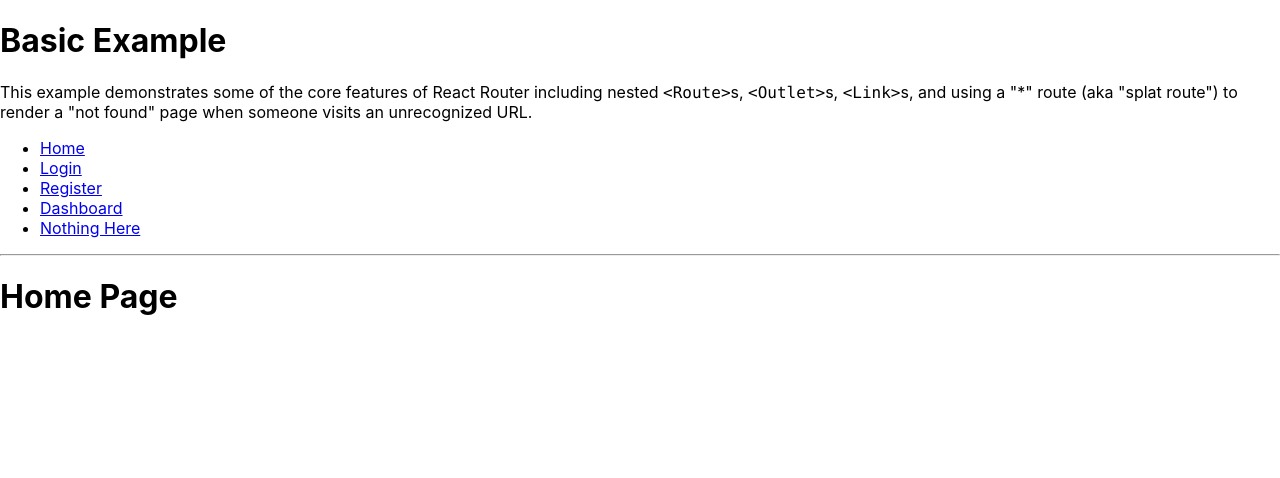
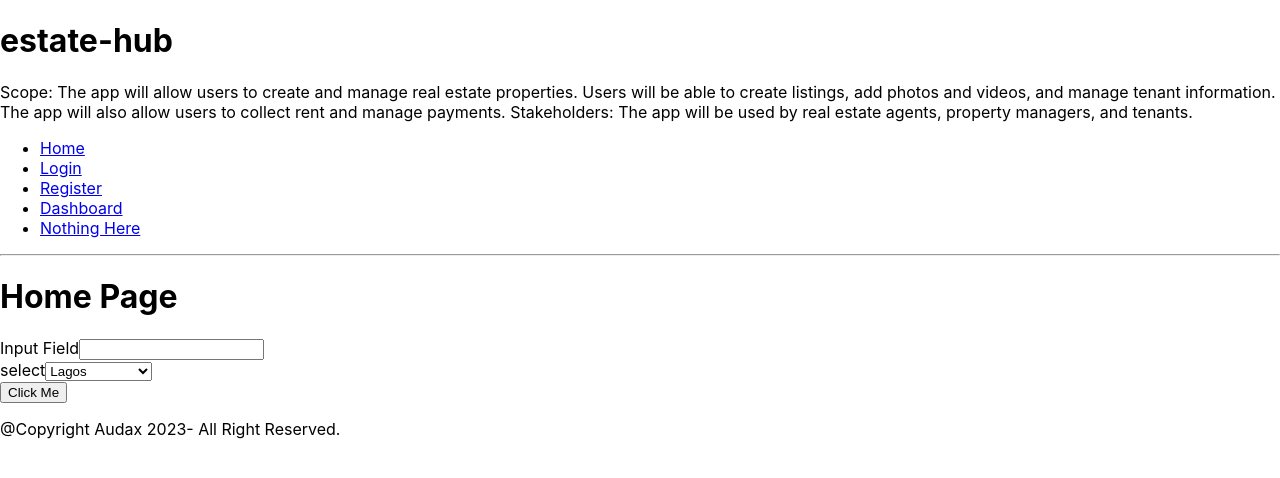
Before and after one commit to adebayoyeleye/estate-hub-frontend, a React (Create React App) app: page / in a window 1280 px wide. Shown: the top 478 px of the page. Built offline with nearby package versions, Linux system fonts and the light colour scheme.

Commit message:
setup: create reusable components
ceate reusable components like Header, Footer, Input, Button and Select

```diff
--- a/src/App.js
+++ b/src/App.js
@@ -1,8 +1,10 @@
-import { Routes, Route, Outlet, Link } from "react-router-dom";
+import { Routes, Route, Outlet } from "react-router-dom";
 import HomePage from './pages/HomePage';
 import RegisterPage from "./pages/RegisterPage";
 import LoginPage from "./pages/LoginPage";
 import DashboardPage from "./pages/DashboardPage";
+import Header from "./components/Header";
+import Footer from "./components/Footer";
 
 
 import './App.css';
@@ -10,16 +12,6 @@ import './App.css';
 function App() {
   return (
     <div>
-    <h1>Basic Example</h1>
-
-    <p>
-      This example demonstrates some of the core features of React Router
-      including nested <code>&lt;Route&gt;</code>s,{" "}
-      <code>&lt;Outlet&gt;</code>s, <code>&lt;Link&gt;</code>s, and using a
-      "*" route (aka "splat route") to render a "not found" page when someone
-      visits an unrecognized URL.
-    </p>
-
       {/* Routes nest inside one another. Nested route paths build upon
           parent route paths, and nested route elements render inside
           parent route elements. See the note about <Outlet> below. */}
@@ -46,25 +38,7 @@ function Layout() {
     <div>
       {/* A "layout route" is a good place to put markup you want to
           share across all the pages on your site, like navigation. */}
-      <nav>
-        <ul>
-          <li>
-            <Link to="/">Home</Link>
-          </li>
-          <li>
-            <Link to="/login">Login</Link>
-          </li>
-          <li>
-            <Link to="/register">Register</Link>
-          </li>
-          <li>
-            <Link to="/dashboard">Dashboard</Link>
-          </li>
-          <li>
-            <Link to="/nothing-here">Nothing Here</Link>
-          </li>
-        </ul>
-      </nav>
+      <Header />
 
       <hr />
 
@@ -72,6 +46,7 @@ function Layout() {
           so you can think about this <Outlet> as a placeholder for
           the child routes we defined above. */}
       <Outlet />
+      <Footer />
     </div>
   );
 }
--- /dev/null
+++ b/src/components/Footer.js
@@ -0,0 +1,9 @@
+export default function Footer() {
+    return (
+        <footer>
+            <p>
+                @Copyright Audax 2023- All Right Reserved.
+            </p>
+        </footer>
+    );
+}
--- /dev/null
+++ b/src/components/Header.js
@@ -0,0 +1,35 @@
+import { Link } from "react-router-dom";
+
+export default function Header() {
+  return (
+    <header>
+      {/* Add your header content, such as a navigation menu or a logo */}
+      <h1>estate-hub</h1>
+
+      <p>
+        Scope: The app will allow users to create and manage real estate properties. Users will be able to create listings, add photos and videos, and manage tenant information. The app will also allow users to collect rent and manage payments.
+        Stakeholders: The app will be used by real estate agents, property managers, and tenants.
+      </p>
+
+      <nav>
+        <ul>
+          <li>
+            <Link to="/">Home</Link>
+          </li>
+          <li>
+            <Link to="/login">Login</Link>
+          </li>
+          <li>
+            <Link to="/register">Register</Link>
+          </li>
+          <li>
+            <Link to="/dashboard">Dashboard</Link>
+          </li>
+          <li>
+            <Link to="/nothing-here">Nothing Here</Link>
+          </li>
+        </ul>
+      </nav>
+    </header>
+  );
+}
--- /dev/null
+++ b/src/components/form/Button.js
@@ -0,0 +1,7 @@
+export default function Button({buttonText}){
+    return (
+    	<button>
+           {buttonText}
+        </button>
+    )
+}
--- /dev/null
+++ b/src/components/form/Input.js
@@ -0,0 +1,14 @@
+export default function Input({ label, name, type, value, onChange }) {
+    return (
+        <div>
+            <label htmlFor={name}>{label?label:name}</label>
+            <input
+                type={type}
+                name={name}
+                id={name}
+                value={value}
+                onChange={onChange}
+            />
+        </div>
+    );
+}
--- /dev/null
+++ b/src/components/form/Select.js
@@ -0,0 +1,22 @@
+export default function Select({ name, label, options }) {
+    const optionItems = options.map(optionItem => {
+        const option_item = optionItem.replace(/\s+/g, '-').toLowerCase();
+        return (
+            <option
+                key={option_item}
+                value={option_item}
+            >
+                {optionItem}
+            </option>
+        );
+    }
+    );
+    return (
+        <div>
+            <label for={name}>{label ? label : name}</label>
+            <select name={name} id={name}>
+                {optionItems}
+            </select>
+        </div>
+    );
+}
--- a/src/pages/HomePage.js
+++ b/src/pages/HomePage.js
@@ -1,7 +1,14 @@
+import Button from "../components/form/Button";
+import Input from "../components/form/Input";
+import Select from "../components/form/Select";
+
 export default function HomePage(){
     return (
         <div>
           <h1>Home Page</h1>
+          <Input name={"Input Field"} type={"text"}/>
+          <Select name={"select"} options={["Lagos", "Los Angeles", "New Jack City"]} />
+          <Button buttonText={"Click Me"}/>
         </div>
       );
 }
```
Lines whose indentation alone changed are shown as unchanged.
